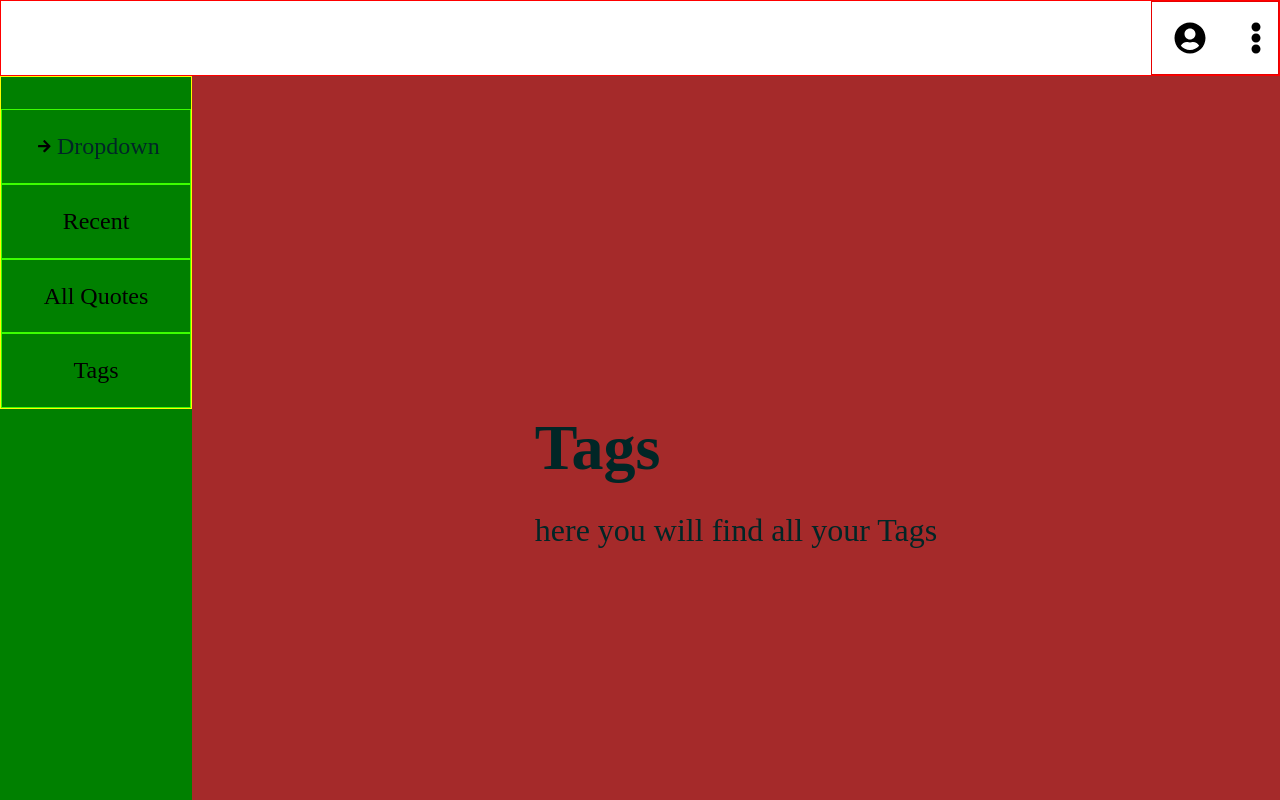
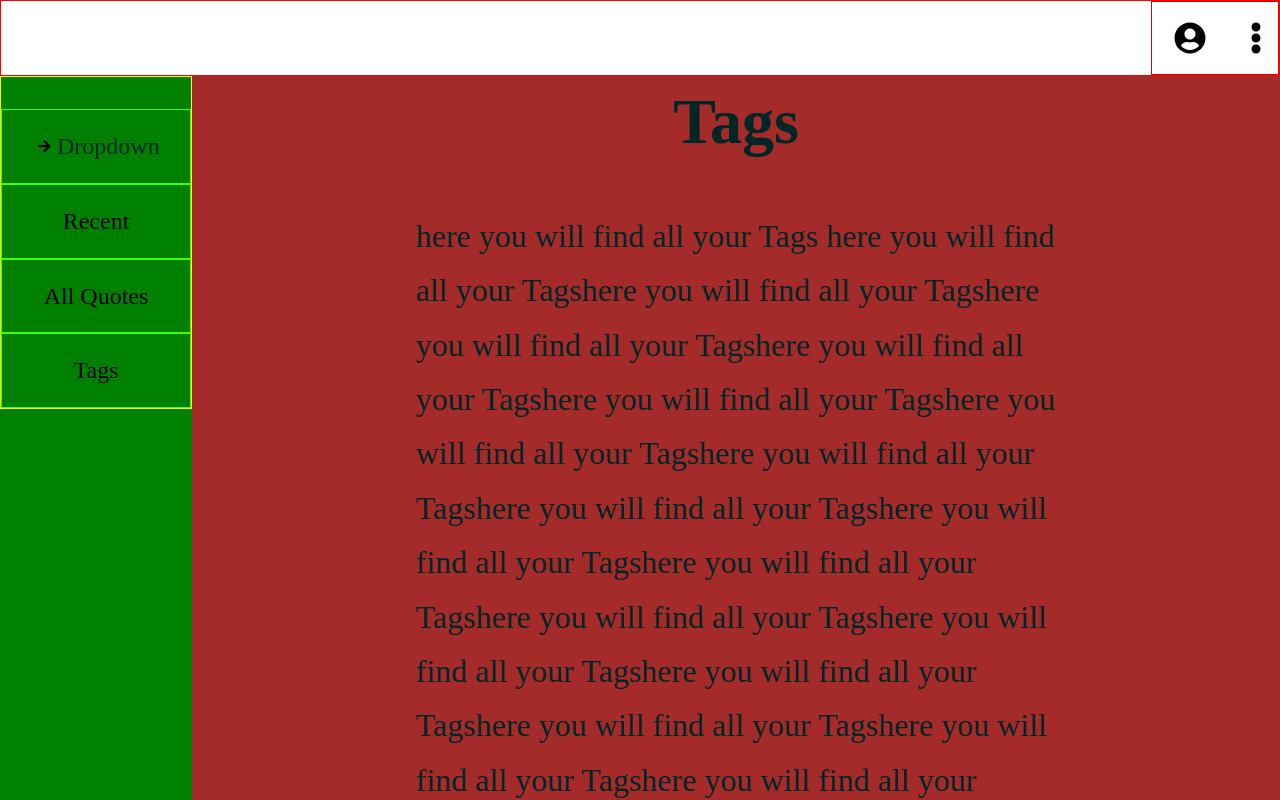
Before and after one commit to artrugh/quotifier, a React (Create React App) app in the folder client/: page /tags in a window 1280 px wide. Shown: the top 800 px of the page. Built offline with nearby package versions, Linux system fonts and the light colour scheme; a web font is replaced by a local one.

Commit message:
correction paragraphs headers

```diff
--- a/client/src/components/Workspace/WorkspaceMainAllQuotesMain.js
+++ b/client/src/components/Workspace/WorkspaceMainAllQuotesMain.js
@@ -3,10 +3,8 @@ import React from "react";
 const WorkspaceMainAllQuotesMain = () => {
   return (
     <div className="workspace-main">
-      <p className="text">
-        <h2>All Quotes</h2>
-        here you will find all your quotes{" "}
-      </p>
+      <h2 className="workspace-main-text">All Quotes</h2>
+      <p className="workspace-main-text">here you will find all your quotes </p>
     </div>
   );
 };
--- a/client/src/components/Workspace/WorkspaceMainRecentMain.js
+++ b/client/src/components/Workspace/WorkspaceMainRecentMain.js
@@ -3,8 +3,8 @@ import React from "react";
 const WorkspaceMainRecentMain = () => {
   return (
     <div className="workspace-main">
-      <p className="text">
-        <h2>Recent</h2>
+      <h2 className="workspace-main-text">Recent</h2>
+      <p className="workspace-main-text">
         here you will find just a sample note{" "}
       </p>
     </div>
--- a/client/src/components/Workspace/WorkspaceMainTagsMain.js
+++ b/client/src/components/Workspace/WorkspaceMainTagsMain.js
@@ -3,9 +3,17 @@ import React from "react";
 const WorkspaceMainTagsMain = () => {
   return (
     <div className="workspace-main">
-      <p className="text">
-        <h2>Tags</h2>
-        here you will find all your Tags{" "}
+      <h2 className="workspace-main-text">Tags</h2>
+      <p className="workspace-main-text">
+        here you will find all your Tags here you will find all your Tagshere
+        you will find all your Tagshere you will find all your Tagshere you will
+        find all your Tagshere you will find all your Tagshere you will find all
+        your Tagshere you will find all your Tagshere you will find all your
+        Tagshere you will find all your Tagshere you will find all your Tagshere
+        you will find all your Tagshere you will find all your Tagshere you will
+        find all your Tagshere you will find all your Tagshere you will find all
+        your Tagshere you will find all your Tagshere you will find all your
+        Tagshere you will find all your Tags{" "}
       </p>
     </div>
   );
--- a/client/src/scss/layout/_components.scss
+++ b/client/src/scss/layout/_components.scss
@@ -22,7 +22,12 @@
 
 .text {
   max-width: 40rem;
-  margin: 3rem;
+  padding: 3rem;
+}
+
+.workspace-main-text {
+  padding-top: 2rem;
+  max-width: 40rem;
 }
 
 .text-quote {
```
